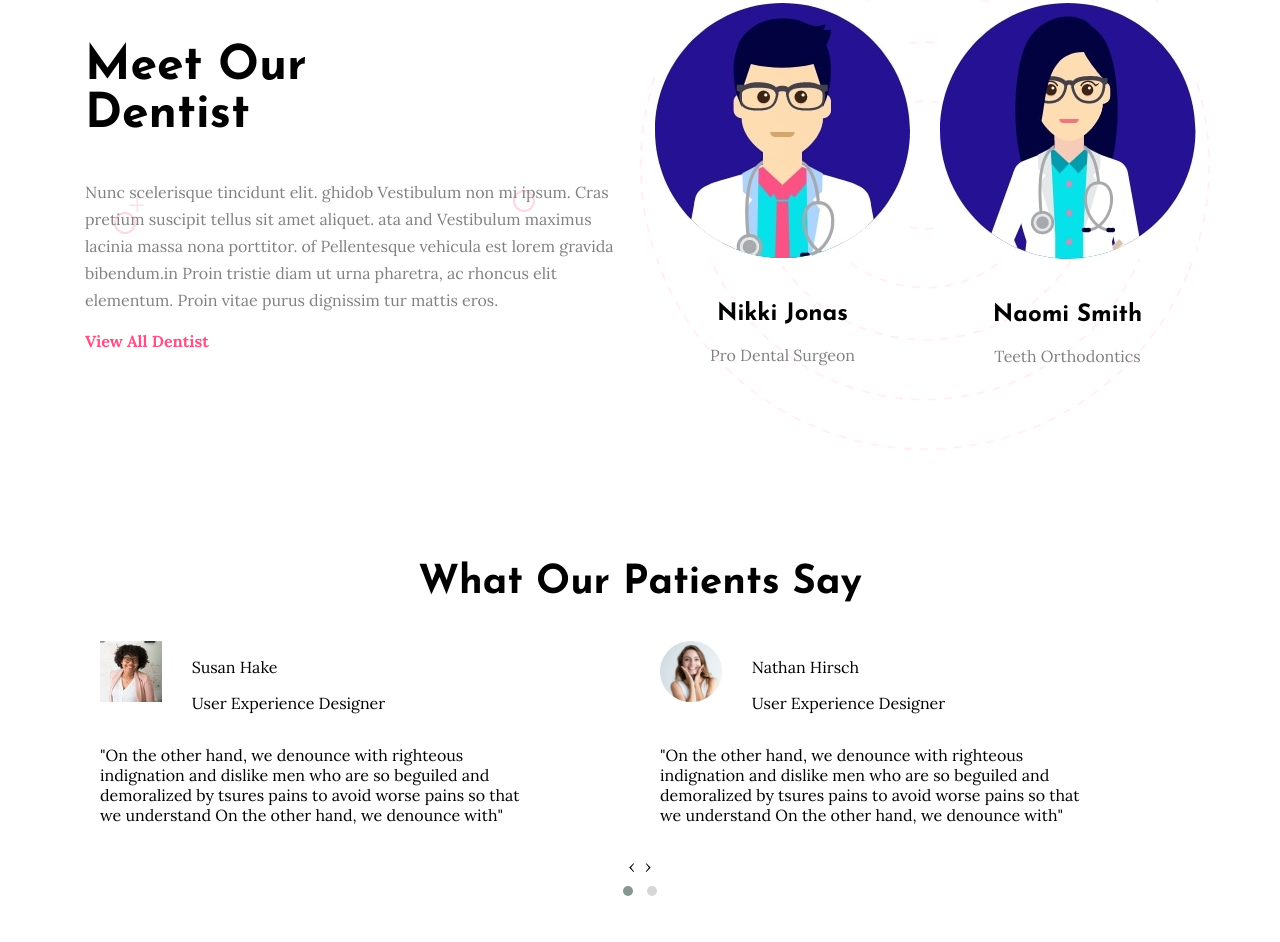
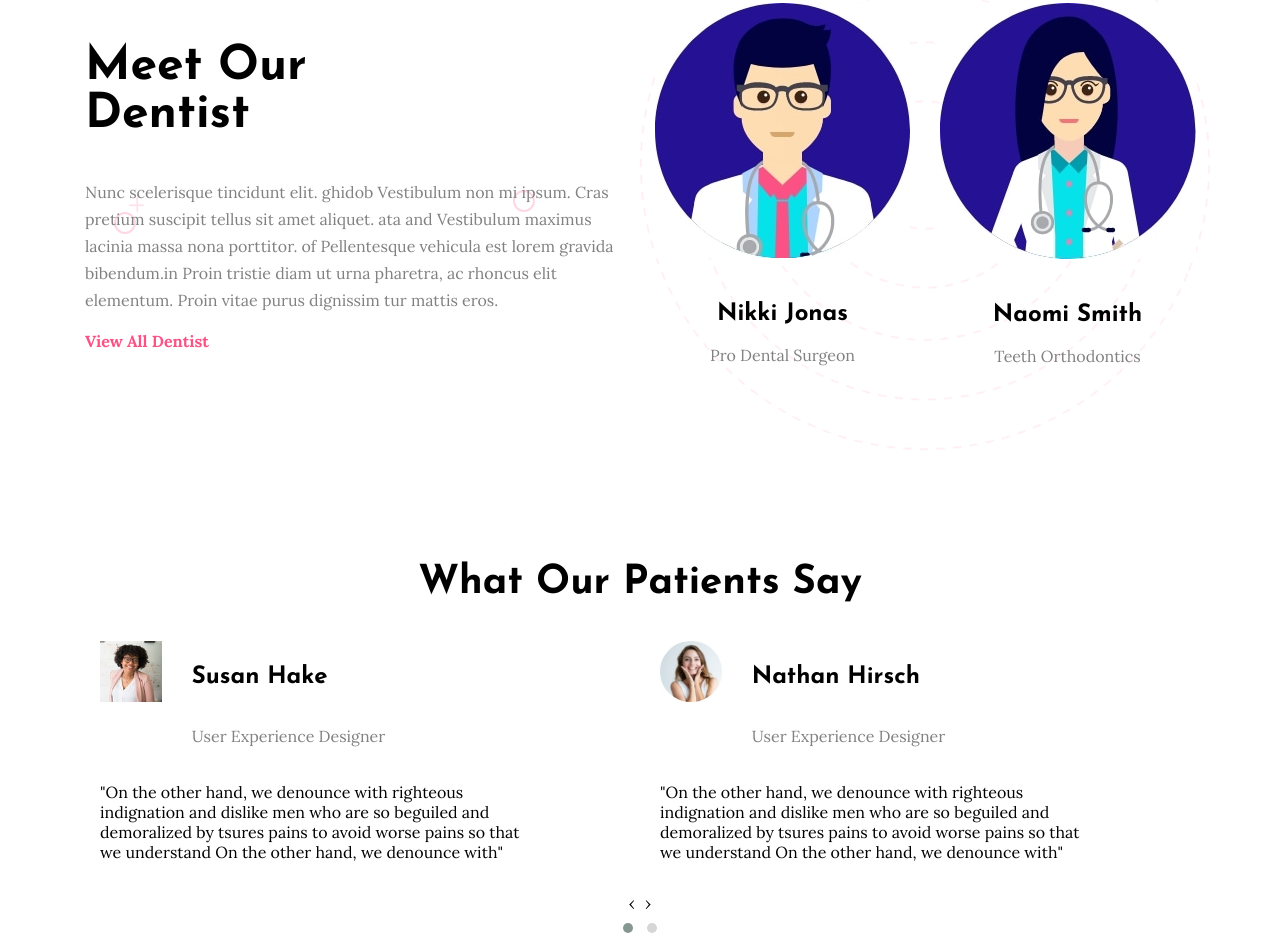
Before and after one commit to GunelHus/Final-Project, a plain HTML site: page index.html in a window 1280 px wide. Shown: the part 4153-5095 px from the top of the page. Before the commit the page ends 5058 px from the top, so only its background shows below. Drawn offline with Linux system fonts and the light colour scheme.

Commit message:
owldetails

```diff
--- a/index.html
+++ b/index.html
@@ -1047,13 +1047,13 @@
                 <div class="col-md-12">
                         <div class="owl-carousel owl-theme">
                                 <div class="item">
-                                    <div class="container .owl-patients">
+                                    <div class="container owl-patients">
                                         <div class="row">
                                             <div class="col-md-2">
                                                 <img src="Images/testimonial3.jpg">
                                             </div>
                                             <div class="col-md-6">
-                                                <p class="patients-name">Susan Hake</p>
+                                                <p>Susan Hake</p>
                                                 <p>User Experience Designer</p>
                                             </div>
                                         </div>
@@ -1066,7 +1066,7 @@
                                     </div>
                                 </div>
                                 <div class="item">
-                                        <div class="container .owl-patients">
+                                        <div class="container owl-patients">
                                                 <div class="row ">
                                                     <div class="col-md-2">
                                                         <img src="Images/testimonial1.jpg">
@@ -1080,13 +1080,12 @@
                                                     <div class="col-md-10">
                                                             <p> "On the other hand, we denounce with righteous indignation and dislike men who are so beguiled and demoralized by tsures pains to avoid worse pains so that we understand On the other hand, we denounce with"</p>
                                                     </div>
-
                                                 </div>
                                             </div>
                                 </div>
                                 <div class="item">
-                                        <div class="container .owl-patients">
-                                                <div class="row ">
+                                        <div class="container owl-patients">
+                                                <div class="row">
                                                     <div class="col-md-2">
                                                         <img src="Images/testimonial2.jpg">
                                                     </div>
--- a/style/style.scss
+++ b/style/style.scss
@@ -1018,12 +1018,28 @@ body {
 			font-family: "Josefin Sans", sans-serif;
 		}
 	}
-	.owl-patients{
-		img{
-			border-radius: 50%;
-		}
-		.patients-name{
-			font-size: 24px;
+	.owl-carousel {
+		.owl-patients {
+			.row {
+				// img{
+				// 	border-radius: 50%;
+				// }
+				.col-md-6 {
+					p:first-child {
+						font-size: 24px;
+						font-family: "Josefin Sans", sans-serif;
+						font-weight: 700;
+						line-height: 1;
+					}
+					p:nth-child(2) {
+						padding-top: 10px;
+						font-size: 16px;
+						line-height: 1.7;
+						color: #818181;
+						font-family: Lora,serif;
+					}
+				}
+			}
 		}
 	}
 }
```
Also changed, not shown: style/style.css, 1 other file.
